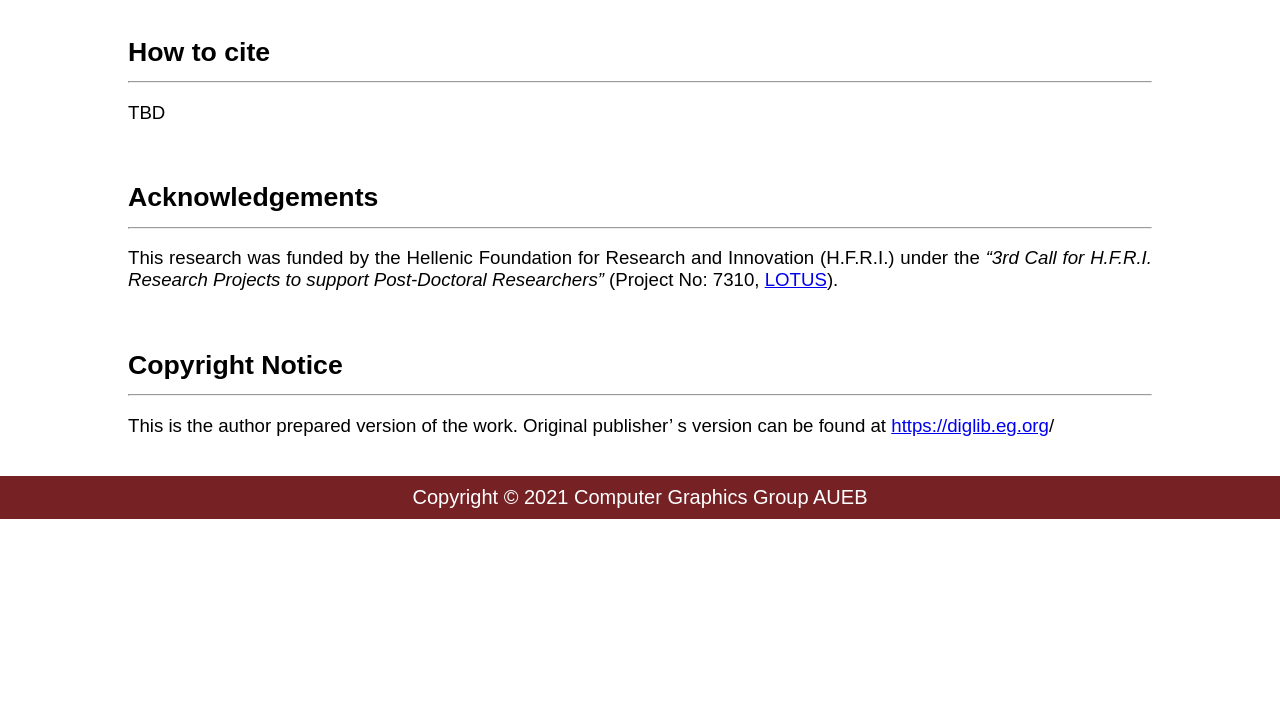
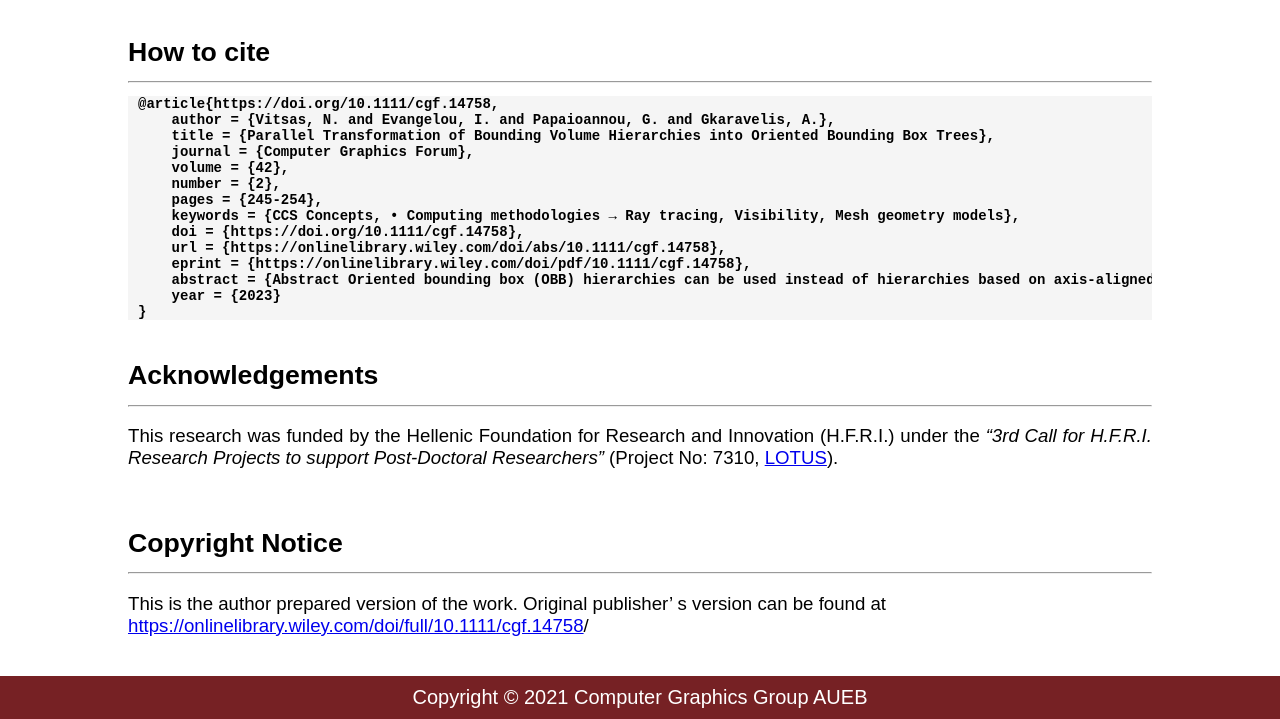
Before and after one commit to cgaueb/cgaueb.github.io, a plain HTML site: page publications/obvh/index.html in a window 1280 px wide. Shown: the part 2074-2793 px from the top of the page. Before the commit the page ends 2593 px from the top, so only its background shows below. Drawn offline with Linux system fonts and the light colour scheme.

Commit message:
Update citation text

```diff
--- a/publications/obvh/index.html
+++ b/publications/obvh/index.html
@@ -68,11 +68,22 @@
             <div class="section">
                 How to cite
                 <hr>
-                <p class="paragraph"> TBD </p>
-                <!--<div class="citation">
-                    <div class="citation-text">
-                    </div>
-                </div>-->
+                <div class="citation">
+                    <div class="citation-text">@article{https://doi.org/10.1111/cgf.14758,
+    author = {Vitsas, N. and Evangelou, I. and Papaioannou, G. and Gkaravelis, A.},
+    title = {Parallel Transformation of Bounding Volume Hierarchies into Oriented Bounding Box Trees},
+    journal = {Computer Graphics Forum},
+    volume = {42},
+    number = {2},
+    pages = {245-254},
+    keywords = {CCS Concepts, • Computing methodologies → Ray tracing, Visibility, Mesh geometry models},
+    doi = {https://doi.org/10.1111/cgf.14758},
+    url = {https://onlinelibrary.wiley.com/doi/abs/10.1111/cgf.14758},
+    eprint = {https://onlinelibrary.wiley.com/doi/pdf/10.1111/cgf.14758},
+    abstract = {Abstract Oriented bounding box (OBB) hierarchies can be used instead of hierarchies based on axis-aligned bounding boxes (AABB), providing tighter fitting to the underlying geometric structures and resulting in improved interference tests, such as ray-geometry intersections. In this paper, we present a method for the fast, parallel transformation of an existing bounding volume hierarchy (BVH), based on AABBs, into a hierarchy based on oriented bounding boxes. To this end, we parallelise a high-quality OBB extraction algorithm from the literature to operate as a standalone OBB estimator and further extend it to efficiently build an OBB hierarchy in a bottom up manner. This agglomerative approach allows for fast parallel execution and the formation of arbitrary, high-quality OBBs in bounding volume hierarchies. The method is fully implemented on the GPU and extensively evaluated with ray intersections.},
+    year = {2023}
+}</div>
+                </div>
             </div>
             <div class="section" style="text-align: justify;">
                 Acknowledgements
@@ -84,7 +95,7 @@
             <div class="section">
                 Copyright Notice
                 <hr>
-                <p class="paragraph">This is the author prepared version of the work. Original publisher’ s version can be found at <a href="https://diglib.eg.org">https://diglib.eg.org</a>/</p>
+                <p class="paragraph">This is the author prepared version of the work. Original publisher’ s version can be found at <a href="https://onlinelibrary.wiley.com/doi/full/10.1111/cgf.14758">https://onlinelibrary.wiley.com/doi/full/10.1111/cgf.14758</a>/</p>
             </div>
         </div>
         <div class="footer-container">
```
